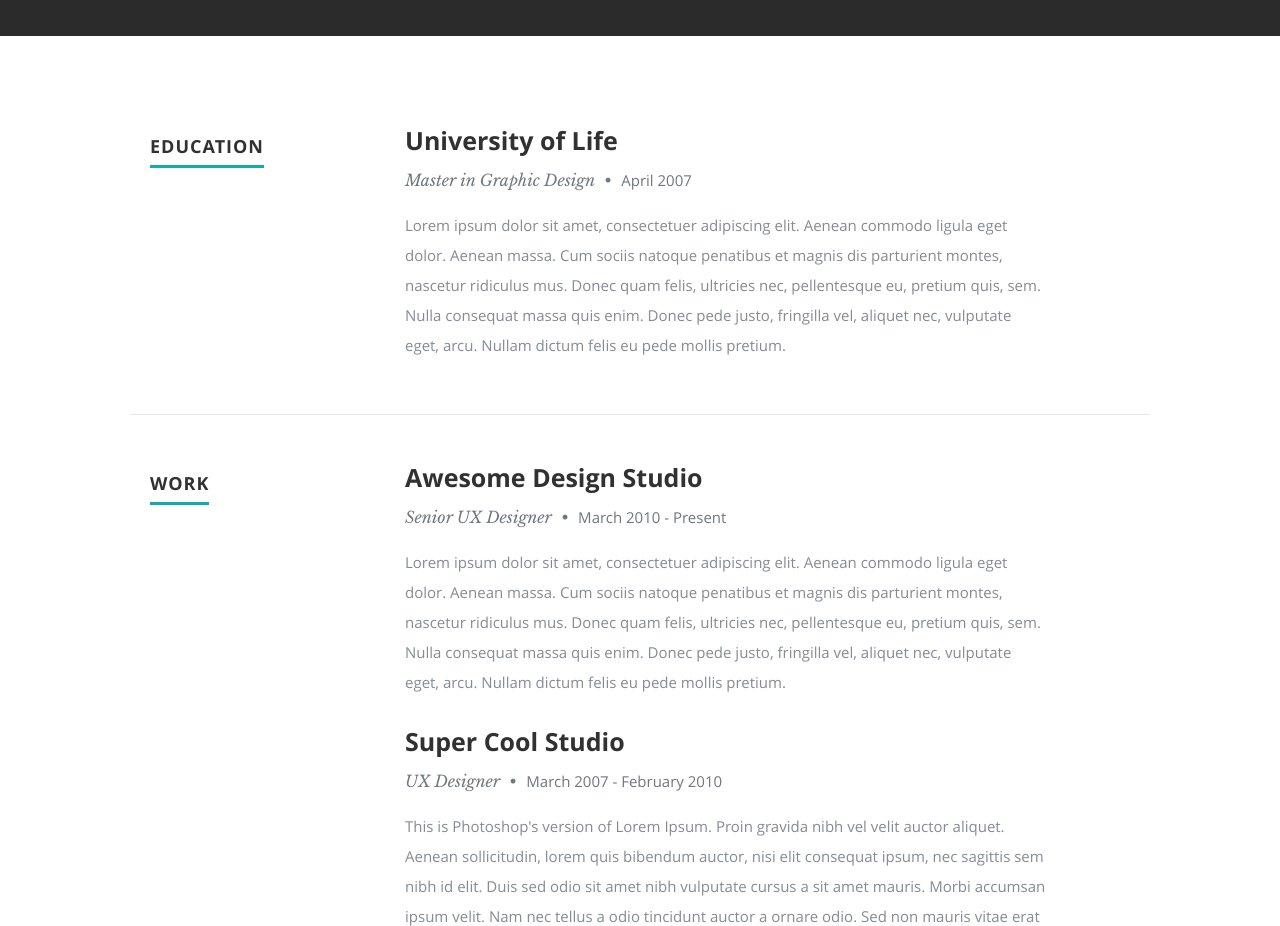
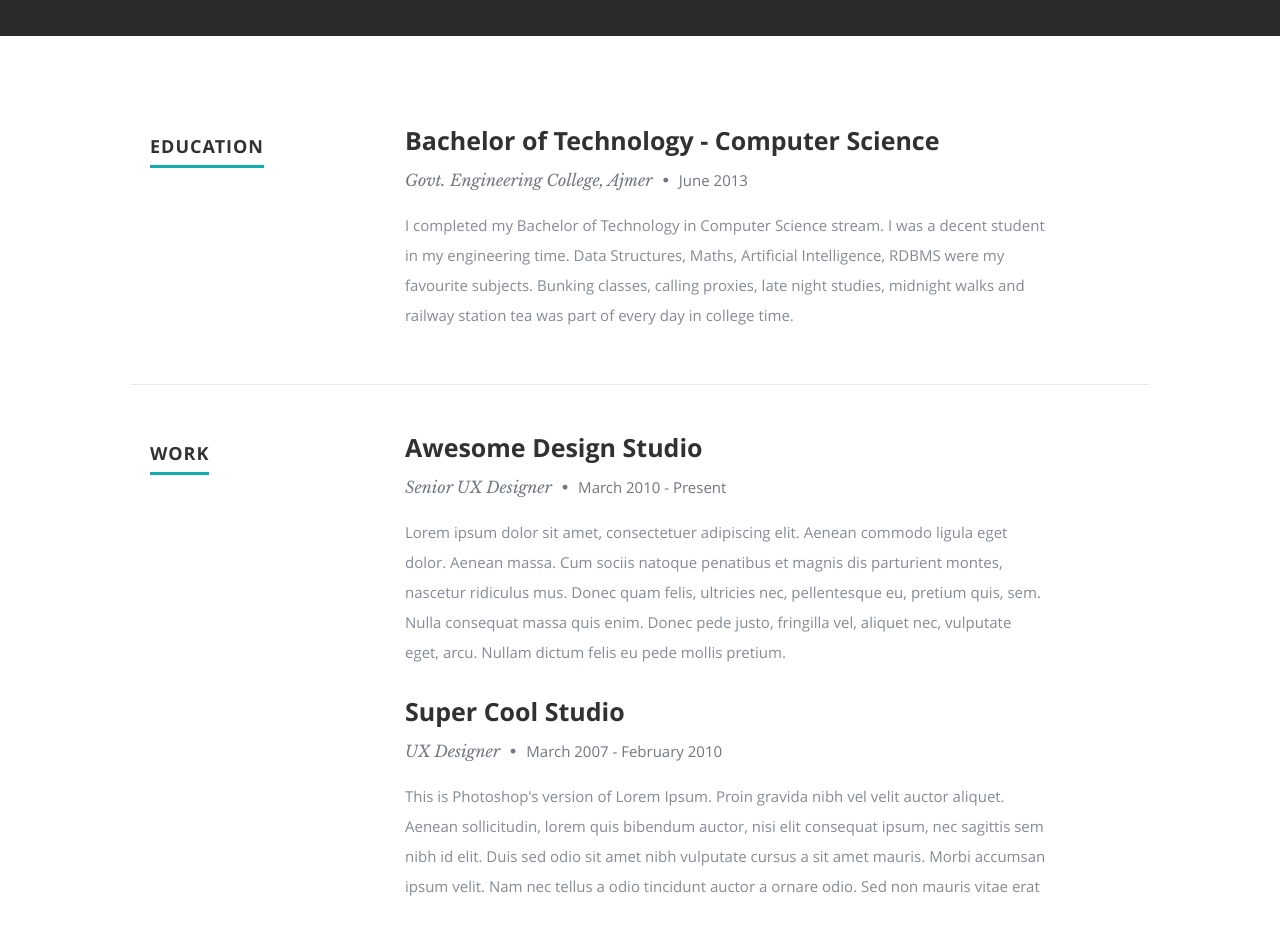
Before and after one commit to javedsky/emahtab.github.io, a plain HTML site: page index.html in a window 1280 px wide. Shown: the part 1400-2326 px from the top of the page. Drawn offline with nearby package versions, Linux system fonts and the light colour scheme.

Commit message:
Update index.html

```diff
--- a/index.html
+++ b/index.html
@@ -146,15 +146,14 @@
 
                <div class="twelve columns">
 
-                  <h3>University of Life</h3>
-                  <p class="info">Master in Graphic Design <span>&bull;</span> <em class="date">April 2007</em></p>
+                  <h3>Bachelor of Technology - Computer Science</h3>
+                  <p class="info">Govt. Engineering College, Ajmer <span>&bull;</span> <em class="date">June 2013</em></p>
 
                   <p>
-                  Lorem ipsum dolor sit amet, consectetuer adipiscing elit. Aenean commodo ligula eget dolor. Aenean massa.
-                  Cum sociis natoque penatibus et magnis dis parturient montes, nascetur ridiculus mus. Donec quam felis,
-                  ultricies nec, pellentesque eu, pretium quis, sem. Nulla consequat massa quis enim.
-                  Donec pede justo, fringilla vel, aliquet nec, vulputate eget, arcu. Nullam dictum felis eu pede mollis pretium.
-                  </p>
+                  I completed my Bachelor of Technology in Computer Science stream. I was a decent student in my engineering time.
+                  Data Structures, Maths, Artificial Intelligence, RDBMS were my favourite subjects.
+                  Bunking classes, calling proxies, late night studies, midnight walks and railway station tea was part of every day in college time.
+                 </p>
 
                </div>
 
```
